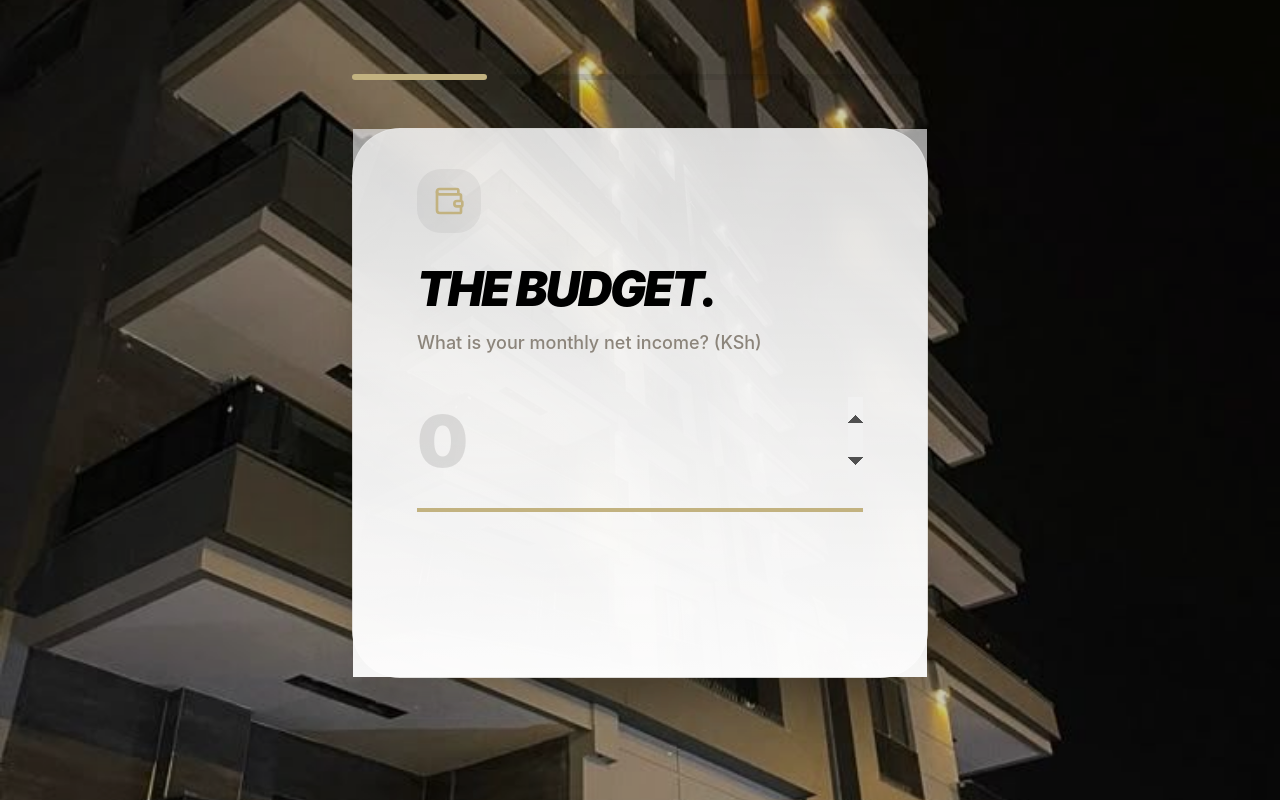
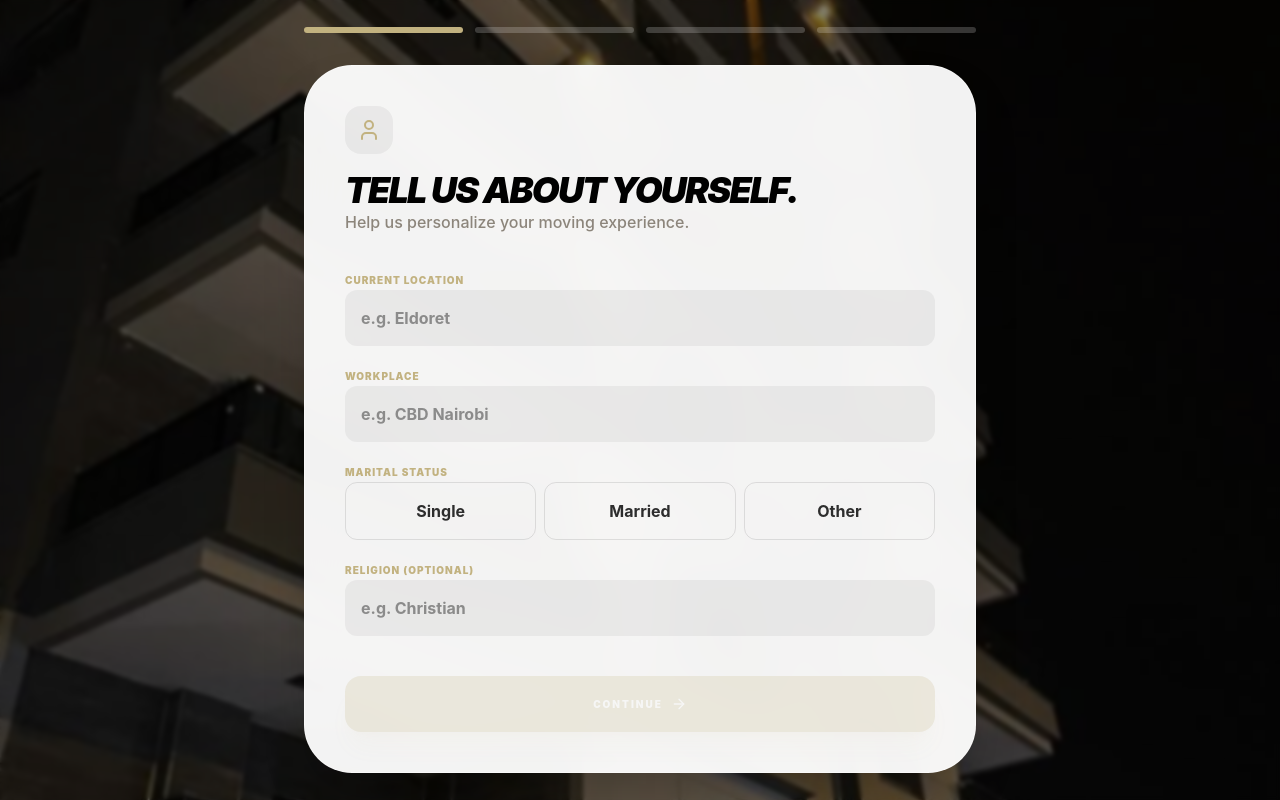
Before and after one commit to Tracy832/Urbanly, a React (Vite) app: page /advisor in a window 1280 px wide. Built offline with nearby package versions, Linux system fonts and the light colour scheme.

Commit message:
Feat:Implement Guided Advisor DSS And Financial Inventory

```diff
--- a/src/components/Advisor.tsx
+++ b/src/components/Advisor.tsx
@@ -1,203 +1,248 @@
 import React, { useState } from 'react';
 import { useNavigate } from 'react-router-dom';
-import { ArrowRight, ArrowLeft, Wallet, MapPin, Zap, CheckCircle2, RotateCcw } from 'lucide-react';
+import { User, Wallet, Sofa, ClipboardCheck, ArrowLeft, ArrowRight, CheckCircle2, RotateCcw } from 'lucide-react';
+
+// --- Types (Defined outside the component to fix Scope Errors) ---
+type Step = 1 | 2 | 3 | 4;
+
+interface InventoryItem {
+  name: string;
+  owned: boolean;
+  estCost: number;
+}
+
+interface UserData {
+  location: string;
+  workplace: string;
+  maritalStatus: string;
+  religion: string;
+  income: number;
+  savings: number;
+  rentBudget: number;
+  inventory: InventoryItem[];
+}
+
+const INITIAL_INVENTORY: InventoryItem[] = [
+  { name: "Bed & Mattress", owned: false, estCost: 18000 },
+  { name: "Gas Cooker/Cylinder", owned: false, estCost: 8500 },
+  { name: "Fridge", owned: false, estCost: 25000 },
+  { name: "TV", owned: false, estCost: 15000 },
+  { name: "Kitchen Starter Kit", owned: false, estCost: 5000 },
+];
 
 const Advisor: React.FC = () => {
   const navigate = useNavigate();
-  const [step, setStep] = useState(1);
-  const [data, setData] = useState({
+  const [step, setStep] = useState<Step>(1);
+  const [data, setData] = useState<UserData>({
+    location: '',
+    workplace: '',
+    maritalStatus: '',
+    religion: '',
     income: 0,
-    workplace: '',
-    priority: '',
-    lifestyle: ''
+    savings: 0,
+    rentBudget: 0,
+    inventory: INITIAL_INVENTORY
   });
 
-  const nextStep = () => setStep(prev => prev + 1);
-  const prevStep = () => setStep(prev => prev - 1);
-    const getDecision = () => {
-    const budget = data.income * 0.3;
+  // --- THE DYNAMIC BACKGROUND IMAGES ---
   const stepBackgrounds = [
-    "/house-bg-1.jpeg",
-    "/house-bg-2.jpeg",
-    "/house-bg-3.jpeg",
-    "/house-bg-4.jpeg"
+    "/house1-bg.jpeg",
+    "/new.jpeg",
+    "/night.jpeg",
+    "/nkeys.jpeg"
   ];
-    if (budget < 15000) {
-      return {
-        area: "Roysambu / Kasarani",
-        reason: "Based on your income, these areas offer the best value-to-security ratio, allowing you to maintain a healthy financial runway."
-      };
-    }
-    if (data.priority === 'Security' || data.priority === 'Quiet') {
-      return {
-        area: "Ruaka / South B",
-        reason: "These locations feature controlled access and lower noise levels, matching your preference for a secure, serene environment."
-      };
-    }
-    if (data.workplace === 'Westlands' || data.workplace === 'CBD') {
-      return {
-        area: "Ngong Road / Kilimani",
-        reason: "To minimize travel fatigue and transport costs, we recommend these hubs due to their proximity to your workplace."
-      };
-    }
-    return {
-      area: "Lang'ata",
-      reason: "This is our 'Balanced Choice' for you, offering a mix of affordability, social amenities, and reliable transport."
-    };
+
+  // --- Logic Helpers ---
+  const itemsToBuy = data.inventory.filter(item => !item.owned);
+  const totalSetupCost = itemsToBuy.reduce((sum, item) => sum + item.estCost, 0);
+
+  const isStep1Complete = !!(data.location && data.workplace && data.maritalStatus);
+  const isStep2Complete = data.income > 0 && data.rentBudget > 0 && data.savings > 0;
+
+  const toggleInventory = (index: number) => {
+    const newInventory = [...data.inventory];
+    newInventory[index].owned = !newInventory[index].owned;
+    setData({ ...data, inventory: newInventory });
   };
 
   return (
     <main className="relative min-h-screen w-full flex items-center justify-center overflow-hidden p-6">
 
-      {/* THE DYNAMIC BACKGROUND LAYER */}
-{/* --- THE VIBRANT BACKGROUND LAYER --- */}
+      {/* --- BACKGROUND LAYER --- */}
       <div className="fixed inset-0 -z-10">
         <img
-    src="house1-bg.jpeg"
-    alt="House Background"
-    /* REMOVED: grayscale and brightness filters */
-    className="w-full h-full object-cover transition-all duration-1000"
+          src={stepBackgrounds[step - 1] || stepBackgrounds[0]}
+          alt="Atmosphere"
+          className="w-full h-full object-cover transition-all duration-1000 ease-in-out"
         />
-  {/* A soft dark overlay to add depth and professional contrast */}
-  <div className="absolute inset-0 bg-black/20"></div>
+        <div className="absolute inset-0 bg-black/50 backdrop-blur-[2px]"></div>
       </div>
-      {/* 3. THE CONTENT LAYER */}
-      <div className="relative z-10 max-w-xl w-full">
+
+      <div className="relative z-10 max-w-2xl w-full">
 
         {/* Progress Bar */}
-        <div className="flex gap-3 mb-12">
+        <div className="flex gap-3 mb-8">
           {[1, 2, 3, 4].map(i => (
             <div
               key={i}
-              className={`h-1.5 flex-1 rounded-full transition-all duration-500 ${step >= i ? 'bg-urban-sand' : 'bg-black/10'}`}
+              className={`h-1.5 flex-1 rounded-full transition-all duration-500 ${step >= i ? 'bg-urban-sand' : 'bg-white/20'}`}
             />
           ))}
         </div>
 
-        {/* STEP WRAPPER: Card with soft glass effect */}
-        <div className="bg-white/70 backdrop-blur-lg rounded-[3rem] p-10 shadow-2xl border border-white/30 min-h-[550px] flex flex-col justify-between">
+        {/* MAIN CARD */}
+        <div className="bg-white/95 backdrop-blur-xl rounded-[3rem] p-10 shadow-2xl border border-white/40 min-h-[620px] flex flex-col justify-between">
 
-          {/* STEP 1: Income */}
+          <div className="flex-grow">
+            {/* STEP 1: Personal Profile */}
             {step === 1 && (
-  /* This container handles the overall fade animation */
               <div className="animate-in fade-in slide-in-from-bottom-4 duration-700">
+                <header className="mb-8">
+                  <div className="bg-black/5 w-12 h-12 rounded-2xl flex items-center justify-center mb-4">
+                    <User className="text-urban-sand w-6 h-6" />
+                  </div>
+                  <h2 className="text-4xl font-black uppercase tracking-tighter italic text-black">Tell us about yourself.</h2>
+                  <p className="text-urban-taupe font-medium">Help us personalize your moving experience.</p>
+                </header>
 
-    {/* --- THE BACKGROUND LAYER for STEP 1 --- */}
-    <div className="absolute inset-0 z-0">
-      <img
-        src="/house1-bg.jpeg"
-        className="w-full h-full object-cover grayscale opacity-15"
-        alt="budget-bg"
-      />
-      <div className="absolute inset-0 bg-linear-to-t from-white/95 via-white/80 to-white/60"></div>
+                <div className="space-y-4 text-left">
+                  <div className="space-y-1">
+                    <label className="text-[10px] font-black uppercase tracking-widest text-urban-sand">Current Location</label>
+                    <input type="text" placeholder="e.g. Eldoret" className="w-full p-4 bg-black/5 rounded-xl border-none font-bold outline-none" value={data.location} onChange={(e) => setData({...data, location: e.target.value})} />
                   </div>
-
-    {/* --- THE CONTENT LAYER (Sits on top of the image) --- */}
-    <div className="relative z-10 w-full max-w-2xl px-6">
-      <div className="bg-black/5 w-16 h-16 rounded-3xl flex items-center justify-center mb-8">
-        <Wallet className="text-urban-sand w-8 h-8" />
+                  <div className="space-y-1">
+                    <label className="text-[10px] font-black uppercase tracking-widest text-urban-sand">Workplace</label>
+                    <input type="text" placeholder="e.g. CBD Nairobi" className="w-full p-4 bg-black/5 rounded-xl border-none font-bold outline-none" value={data.workplace} onChange={(e) => setData({...data, workplace: e.target.value})} />
                   </div>
-      <h2 className="text-5xl font-black uppercase tracking-tighter mb-4 italic text-black leading-none">
-            The Budget.
-          </h2>
-          <p className="text-urban-taupe text-lg mb-10 font-medium">
-            What is your monthly net income? (KSh)
-          </p>
-
-          <input
-            autoFocus
-            type="number"
-            placeholder="0"
-            className="w-full text-7xl font-black border-b-4 border-black/5 focus:border-urban-sand outline-none pb-6 bg-transparent transition-all placeholder:text-black/10"
-            onChange={(e) => setData({...data, income: Number(e.target.value)})}
-          />
+                  <div className="space-y-2">
+                    <label className="text-[10px] font-black uppercase tracking-widest text-urban-sand">Marital Status</label>
+                    <div className="flex gap-2">
+                      {['Single', 'Married', 'Other'].map(s => (
+                        <button key={s} onClick={() => setData({...data, maritalStatus: s})} className={`flex-1 py-4 rounded-xl font-bold transition-all border ${data.maritalStatus === s ? 'bg-urban-sand text-white border-urban-sand' : 'bg-transparent text-urban-charcoal border-black/10 hover:bg-black/5'}`}>{s}</button>
+                      ))}
+                    </div>
+                  </div>
+                  <div className="space-y-1">
+                    <label className="text-[10px] font-black uppercase tracking-widest text-urban-sand">Religion (Optional)</label>
+                    <input type="text" placeholder="e.g. Christian" className="w-full p-4 bg-black/5 rounded-xl border-none font-bold outline-none" value={data.religion} onChange={(e) => setData({...data, religion: e.target.value})} />
+                  </div>
                 </div>
               </div>
             )}
-          {/* STEP 2: Location */}
+
+            {/* STEP 2: Financial Information */}
             {step === 2 && (
-           <div className="animate-in fade-in slide-in-from-bottom-4 duration-700">
-          <div className="bg-urban-sand/10 w-16 h-16 rounded-3xl flex items-center justify-center mb-8">
-            <Wallet className="text-urban-sand w-8 h-8" />
+              <div className="animate-in fade-in slide-in-from-right-4 duration-700">
+                <header className="mb-8 text-left">
+                  <div className="bg-black/5 w-12 h-12 rounded-2xl flex items-center justify-center mb-4">
+                    <Wallet className="text-urban-sand w-6 h-6" />
                   </div>
-              <h2 className="text-5xl font-black uppercase tracking-tighter mb-4 italic">The Commute.</h2>
-              <p className="text-urban-taupe text-lg mb-10">Where do you spend most of your work week?</p>
-              <div className="grid grid-cols-1 gap-3">
-                {['CBD', 'Westlands', 'Upperhill', 'Remote/WFH'].map(loc => (
+                  <h2 className="text-4xl font-black uppercase tracking-tighter italic text-black">Financial Info.</h2>
+                  <p className="text-urban-taupe font-medium">Calculate your moving affordability.</p>
+                </header>
+
+                <div className="space-y-5 text-left">
+                  <div className="space-y-1">
+                    <label className="text-[10px] font-black uppercase tracking-widest text-urban-sand">Monthly Net Income (After Tax)</label>
+                    <input type="number" placeholder="KSh 0" className="w-full p-5 bg-black/5 rounded-2xl border-none font-bold text-2xl outline-none" onChange={(e) => setData({...data, income: Number(e.target.value)})} />
+                  </div>
+                  <div className="space-y-1">
+                    <label className="text-[10px] font-black uppercase tracking-widest text-urban-sand">Current Savings</label>
+                    <input type="number" placeholder="KSh 0" className="w-full p-5 bg-black/5 rounded-2xl border-none font-bold text-2xl outline-none" onChange={(e) => setData({...data, savings: Number(e.target.value)})} />
+                  </div>
+                  <div className="space-y-1">
+                    <label className="text-[10px] font-black uppercase tracking-widest text-urban-sand">Maximum Rent Budget</label>
+                    <input type="number" placeholder="KSh 0" className="w-full p-5 bg-black/5 rounded-2xl border-none font-bold text-2xl outline-none" onChange={(e) => setData({...data, rentBudget: Number(e.target.value)})} />
+                  </div>
+                </div>
+              </div>
+            )}
+
+            {/* STEP 3: Items Inventory */}
+            {step === 3 && (
+              <div className="animate-in fade-in slide-in-from-right-4 duration-700">
+                <header className="mb-6 text-left">
+                  <div className="bg-black/5 w-12 h-12 rounded-2xl flex items-center justify-center mb-4">
+                    <Sofa className="text-urban-sand w-6 h-6" />
+                  </div>
+                  <h2 className="text-4xl font-black uppercase tracking-tighter italic text-black">Furniture & Items.</h2>
+                  <p className="text-urban-taupe font-medium">Select items you already own.</p>
+                </header>
+
+                <div className="space-y-3 max-h-[350px] overflow-y-auto pr-2 custom-scrollbar">
+                  {data.inventory.map((item, idx) => (
+                    <div key={idx} className="flex items-center justify-between p-4 bg-black/5 rounded-2xl border border-black/5">
+                      <span className="font-bold text-sm text-black">{item.name}</span>
+                      <div className="flex gap-2">
                         <button
-                    key={loc}
-                    onClick={() => { setData({...data, workplace: loc}); nextStep(); }}
-                    className="w-full p-6 text-left rounded-2xl border-2 border-white bg-white/40 hover:border-urban-sand hover:bg-white/80 font-bold transition-all shadow-sm"
+                          onClick={() => toggleInventory(idx)}
+                          className={`px-4 py-2 rounded-xl text-[10px] font-black uppercase transition-all ${item.owned ? 'bg-green-500 text-white' : 'bg-gray-200 text-gray-400'}`}
                         >
-                    {loc}
+                          I Have It
                         </button>
+                        <button
+                          onClick={() => toggleInventory(idx)}
+                          className={`px-4 py-2 rounded-xl text-[10px] font-black uppercase transition-all ${!item.owned ? 'bg-red-500 text-white' : 'bg-gray-200 text-gray-400'}`}
+                        >
+                          Need
+                        </button>
+                      </div>
+                    </div>
                   ))}
                 </div>
               </div>
             )}
 
-          {/* STEP 3: Priorities */}
-          {step === 3 && (
-            <div className="animate-in fade-in slide-in-from-bottom-4 duration-700">
-              <div className="bg-black/5 w-16 h-16 rounded-3xl flex items-center justify-center mb-8">
-                <Zap className="text-urban-sand w-8 h-8" />
-              </div>
-              <h2 className="text-5xl font-black uppercase tracking-tighter mb-4 italic">The Vibe.</h2>
-              <p className="text-urban-taupe text-lg mb-10">What is your absolute non-negotiable?</p>
-              <div className="grid grid-cols-1 gap-3">
-                {['Security', 'Low Rent', 'Quiet Environment', 'Social Life'].map(p => (
-                  <button
-                    key={p}
-                    onClick={() => { setData({...data, priority: p}); nextStep(); }}
-                    className="w-full p-6 text-left rounded-2xl border-2 border-white bg-white/40 hover:border-urban-sand hover:bg-white/80 font-bold transition-all shadow-sm"
-                  >
-                    {p}
-                  </button>
-                ))}
+            {/* STEP 4: Summary (Almost There) */}
+            {step === 4 && (
+              <div className="animate-in zoom-in-95 duration-1000 text-center">
+                <ClipboardCheck className="w-16 h-16 text-urban-sand mx-auto mb-6" />
+                <h2 className="text-5xl font-black uppercase tracking-tighter mb-2 leading-none italic text-black">Almost there!</h2>
+                <p className="text-urban-taupe font-medium mb-8">Review your information for your personalized analysis.</p>
+
+                <div className="bg-black/5 rounded-[2.5rem] p-8 text-left space-y-4 mb-8 border border-black/5">
+                  <div className="grid grid-cols-2 gap-6 text-sm font-medium">
+                    <div><p className="text-[10px] font-black uppercase text-urban-sand mb-1">Status</p><p className="text-xl font-bold text-black">{data.maritalStatus}</p></div>
+                    <div><p className="text-[10px] font-black uppercase text-urban-sand mb-1">Rent Budget</p><p className="text-xl font-bold text-black">KSh {data.rentBudget.toLocaleString()}</p></div>
+                    <div><p className="text-[10px] font-black uppercase text-urban-sand mb-1">Items Needed</p><p className="text-xl font-bold text-red-500">{itemsToBuy.length}</p></div>
+                    <div><p className="text-[10px] font-black uppercase text-urban-sand mb-1">Est. Setup Cost</p><p className="text-xl font-bold text-urban-sand">KSh {totalSetupCost.toLocaleString()}</p></div>
                   </div>
                 </div>
-          )}
 
-          {/* STEP 4: Conclusion */}
-          {step === 4 && (
-            <div className="text-center animate-in zoom-in-95 duration-1000">
-              <div className="flex justify-center mb-8">
-                <CheckCircle2 className="w-20 h-20 text-urban-sand" />
-              </div>
-              <h2 className="text-xs font-black uppercase tracking-[0.4em] text-urban-taupe mb-4">Urbanly Recommendation</h2>
-              <h3 className="text-6xl font-black uppercase tracking-tighter mb-6">{getDecision().area}</h3>
-              <div className="bg-white/60 backdrop-blur-md p-8 rounded-[2.5rem] border border-white mb-10 shadow-lg">
-                <p className="text-urban-charcoal leading-relaxed font-medium italic">
-                  "{getDecision().reason}"
+                <div className="bg-urban-sand/10 p-5 rounded-2xl border border-urban-sand/10">
+                  <p className="text-sm font-bold text-urban-charcoal">
+                    Click <span className="text-urban-sand">Get Started</span> to see your moving analysis.
                   </p>
-              </div>
-              <div className="flex flex-col gap-4">
-                <button
-                  onClick={() => navigate('/signup')}
-                  className="w-full bg-black text-white py-6 rounded-2xl font-bold uppercase tracking-widest hover:bg-urban-sand transition-all shadow-lg"
-                >
-                  Save Plan
-                </button>
-                <button onClick={() => setStep(1)} className="flex items-center justify-center gap-2 text-urban-taupe font-bold text-xs uppercase tracking-widest">
-                  <RotateCcw className="w-4 h-4" /> Start Over
-                </button>
                 </div>
               </div>
             )}
           </div>
 
-        {/* 3. NAVIGATION BUTTONS */}
-        <div className="mt-12 flex justify-between items-center">
-          {step > 1 && step < 4 && (
-            <button onClick={prevStep} className="text-urban-taupe font-black text-[10px] uppercase tracking-[0.3em] flex items-center gap-2">
-              <ArrowLeft className="w-3 h-3" /> Back
+          {/* NAVIGATION BUTTONS */}
+          <footer className="mt-10 flex gap-4">
+            {step > 1 && (
+              <button
+                onClick={() => setStep(s => (s > 1 ? (s - 1) : 1) as Step)}
+                className="flex-1 py-5 rounded-2xl font-black uppercase tracking-[0.2em] text-[10px] border border-black/10 hover:bg-black hover:text-white transition-all flex items-center justify-center gap-2 text-black"
+              >
+                <ArrowLeft className="w-4 h-4" /> Back
               </button>
             )}
-          {step === 1 && data.income > 0 && (
-            <button onClick={nextStep} className="ml-auto bg-black text-white px-10 py-4 rounded-xl font-bold flex items-center gap-3 shadow-md">
-              Next <ArrowRight className="w-5 h-5" />
+            {step < 4 ? (
+              <button
+                disabled={step === 1 ? !isStep1Complete : step === 2 ? !isStep2Complete : false}
+                onClick={() => setStep(s => (s < 4 ? (s + 1) : 4) as Step)}
+                className="flex-[2] bg-urban-sand text-white py-5 rounded-2xl font-black uppercase tracking-[0.2em] text-[10px] shadow-xl shadow-urban-sand/20 disabled:opacity-20 flex items-center justify-center gap-2"
+              >
+                Continue <ArrowRight className="w-4 h-4" />
+              </button>
+            ) : (
+              <button onClick={() => navigate('/dashboard')} className="flex-[2] bg-black text-white py-5 rounded-2xl font-black uppercase tracking-[0.2em] text-[10px] shadow-2xl flex items-center justify-center gap-2">
+                Get Started <CheckCircle2 className="w-4 h-4" />
               </button>
             )}
+          </footer>
+
         </div>
       </div>
     </main>
```
Lines whose indentation alone changed are shown as unchanged.
